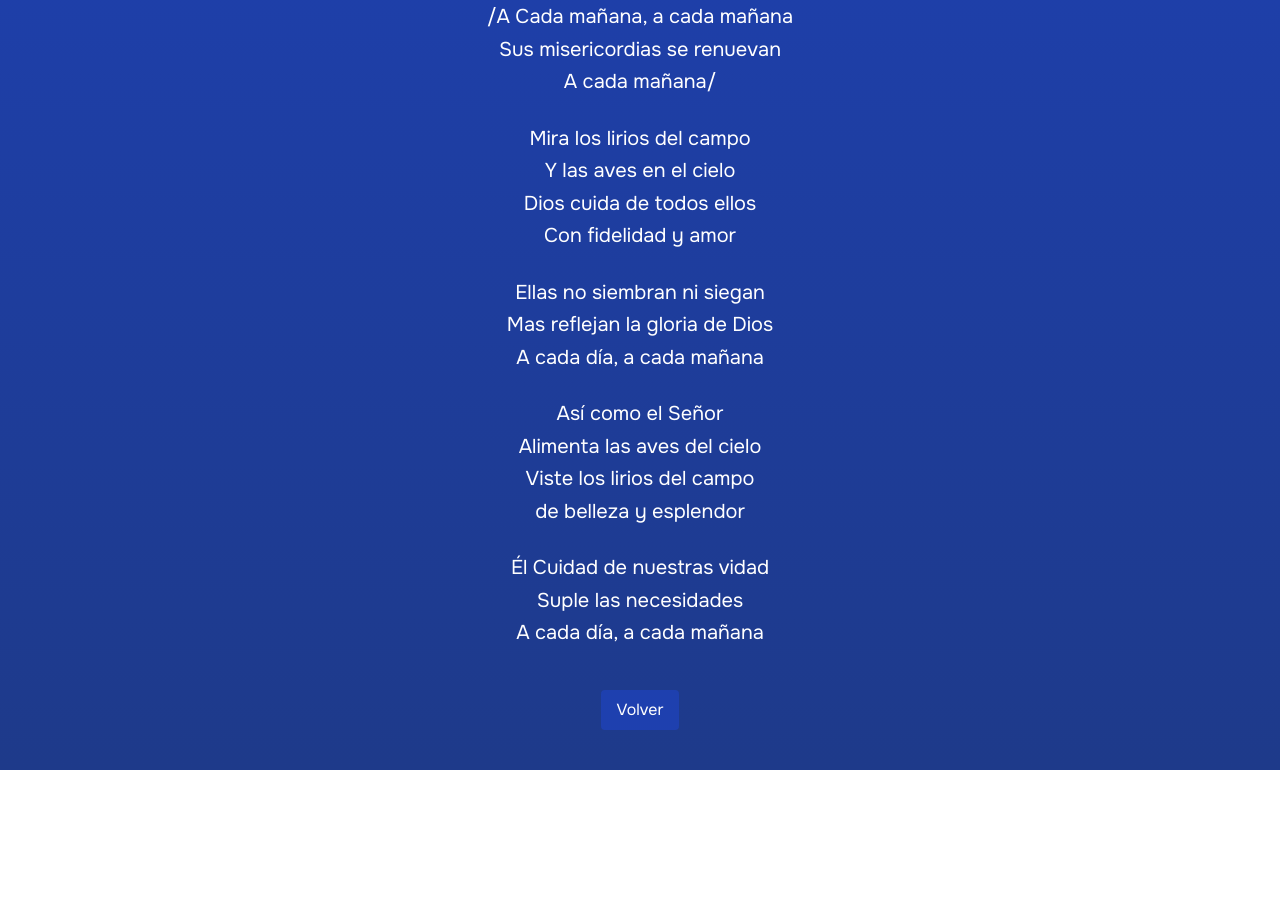
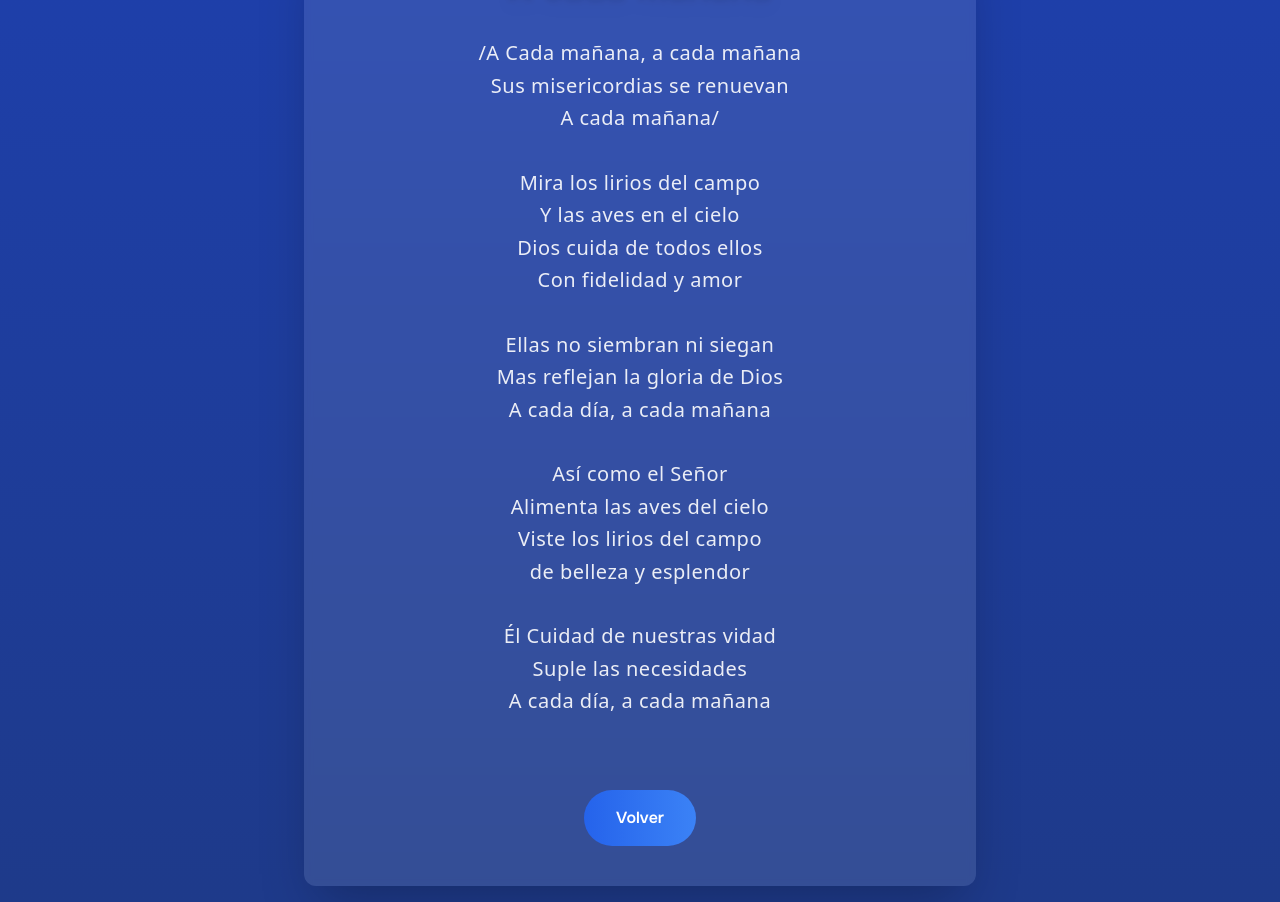
Before and after one commit to Er1kDev/letrascct, a React (Vite) app: page /alabanza/1 in a window 1280 px wide. Shown: the part 167-1069 px from the top of the page. Before the commit the page ends 937 px from the top, so only its background shows below. Built offline with nearby package versions, Linux system fonts and the light colour scheme.

Commit message:
cambios en el diseño de las letras

```diff
--- a/src/components/AlabanzasDetalle.jsx
+++ b/src/components/AlabanzasDetalle.jsx
@@ -11,29 +11,39 @@ export const AlabanzasDetalle = () => {
     if (!alabanza) return <p>Alabanza no encontrada.</p>
 
     return (
-        <div className="flex items-center justify-center  ">
-            <div className="max-w-md mx-auto ">
-                <h2 className="text-3xl font-bold py-6 text-center">{alabanza.titulo}</h2>
-                <div className="space-y-6">
+        <div className="flex items-center justify-center p-4">
+            <div className="max-w-2xl w-full mx-auto bg-white/10 backdrop-blur-sm rounded-xl shadow-2xl overflow-hidden">
+                <h2 className="text-4xl font-bold pt-8 text-center text-white drop-shadow-lg">
+                    {alabanza.titulo}
+                </h2>
+
+                <div className="space-y-8 p-8">
                     {alabanza.letra.map((estrofa, index) => (
-                        <p key={index} className="text-xl leading-relaxed text-center">
-                            {estrofa.split('\n').map((linea, i) => (
-                                <span key={i}>
-                                    {linea}
-                                    <br />
-                                </span>
-                            ))}
-                        </p>
+                        <div key={index}
+                            className="text-xl text-center text-white/90
+                                      hover:text-white transition-colors duration-300
+                                      leading-relaxed tracking-wide">
+                            <pre className="whitespace-pre-line font-sans">
+                                {estrofa}
+                            </pre>
+                        </div>
                     ))}
                 </div>
-                <div className='text-center py-10'>
+
+                <div className="text-center py-10">
                     <Link to="/">
-                        <p className='inline-block bg-blue-800 text-white py-2 px-4 rounded hover:bg-white hover:text-black transition'>
+                        <button className="px-8 py-4 bg-gradient-to-r from-blue-600 to-blue-500
+                                        text-white rounded-full font-semibold
+                                        transform transition-all duration-300 ease-in-out
+                                        hover:from-blue-500 hover:to-blue-400
+                                        hover:scale-105 hover:shadow-xl
+                                        active:scale-95">
                             Volver
-                        </p>
+                        </button>
                     </Link>
                 </div>
             </div>
         </div>
     )
+
 }
```
